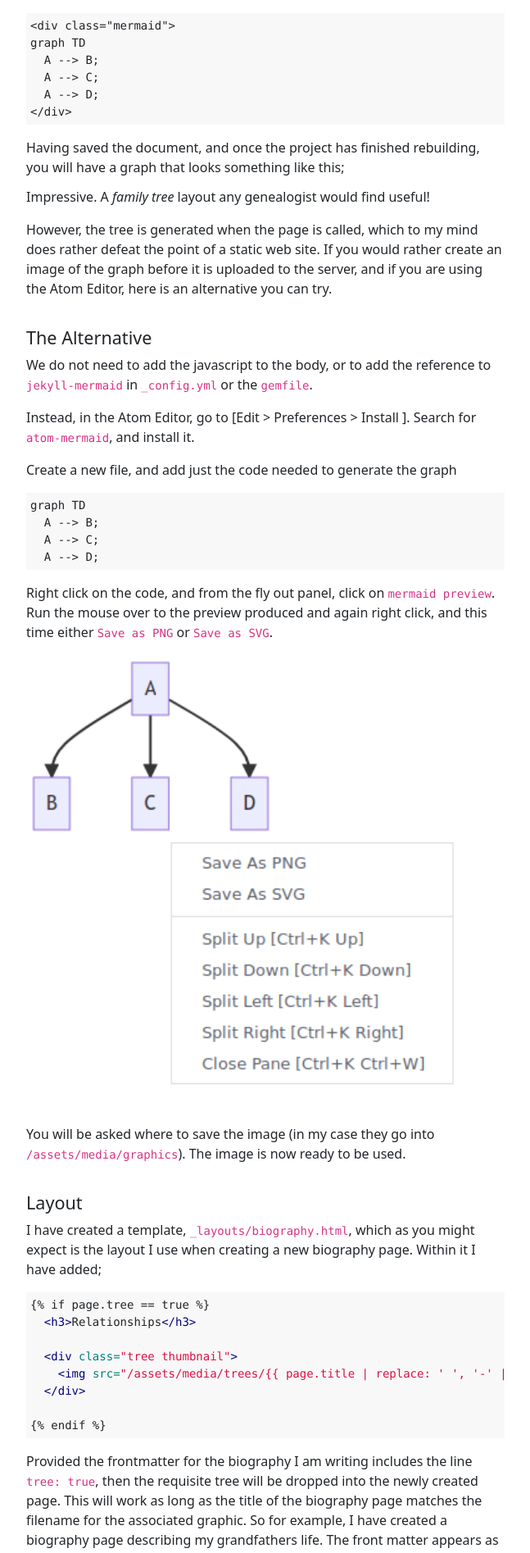
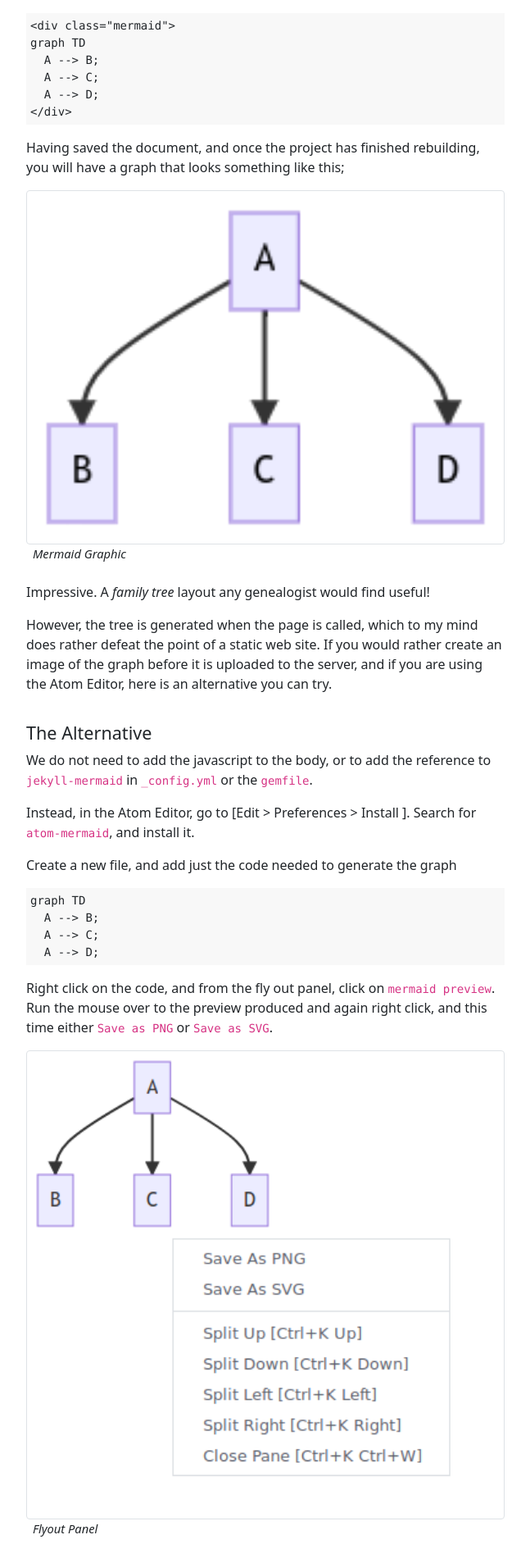
Before and after one commit to durnberger/durnberger.github.io, a Jekyll site: the page built from _posts/2021/2021-12-21-jekyll-and-mermaid.md, in a window 1280 px wide. Shown: the part 857-2751 px from the top of the page at 82% size, without its empty margins (316-963 px from the left). Built offline with Jekyll 4.4.1, drawn with Linux system fonts in a browser that asks for light colours.

Commit message:
images updated

```diff
--- a/_includes/images.html
+++ b/_includes/images.html
@@ -5,7 +5,7 @@
 
       <div class="{{ item.cols }} image-block">
 
-        <img src="{{ item.file_path }}" class="img-fluid img-thumbnail" alt="{{ item.caption }}">}">
+        <img src="{{ item.file_path }}" class="img-fluid img-thumbnail" alt="{{ item.caption }}">
 
         <div class="caption">
           <p>{{ item.caption }}</p>
--- a/_posts/2021/2021-12-21-jekyll-and-mermaid.md
+++ b/_posts/2021/2021-12-21-jekyll-and-mermaid.md
@@ -3,9 +3,14 @@ layout: post
 categories: jekyll
 tags: [graphics, mermaid]
 
-image:
+image1:
   - file_path: /assets/graphics/2021-12-21-mermaid1.png
     caption: Mermaid Graphic
+    cols: col-12
+
+image2:
+  - file_path: /assets/graphics/2021-12-21-mermaid2.png
+    caption: Flyout Panel
     cols: col-12
 
 ---
@@ -47,8 +52,7 @@ graph TD
 
 Having saved the document, and once the project has finished rebuilding, you will have a graph that looks something like this;
 
-  {% include images.html content=image %}
-
+{% include images.html content=page.image1 %}
 
 
 Impressive. A *family tree* layout any genealogist would find useful!
@@ -71,9 +75,9 @@ graph TD
 
 Right click on the code, and from the fly out panel, click on `mermaid preview`. Run the mouse over to the preview produced and again right click, and this time either `Save as PNG` or `Save as SVG`.
 
-<div class="thumbnail">
-  <img src="/assets/graphics/2021-12-21-mermaid2.png">
-</div>
+
+{% include images.html content=page.image2 %}
+
 
 You will be asked where to save the image (in my case they go into `/assets/media/graphics`). The image is now ready to be used.
 
--- a/_sass/style.scss
+++ b/_sass/style.scss
@@ -62,6 +62,16 @@ img {
   width: 100%;
 }
 
+.caption {
+  padding: 0 0.5rem 0 0.5rem;
+  margin-bottom: 1.5rem;
+}
+
+.caption p {
+  font-size: $font-size-small;
+  font-style: italic;
+}
+
 #archive {
   #table {
     width: 100%;
```
Also changed, not shown: 4 other files.
